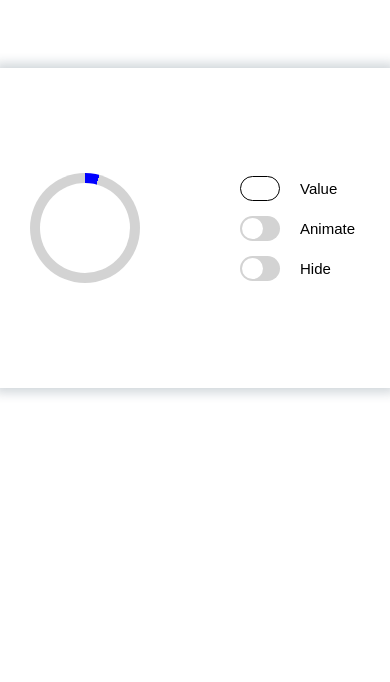
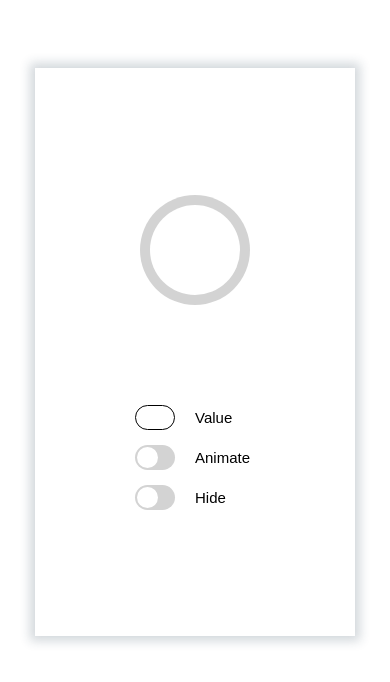
Before and after one commit to Rubyroido/progress-bar-block, a plain HTML site: page index.html in a window 390 px wide. Shown: the part 132-814 px from the top of the page. Drawn offline with Linux system fonts and the light colour scheme.

Commit message:
добавил адаптив для альбомной ориентации

```diff
--- a/style.css
+++ b/style.css
@@ -11,10 +11,11 @@
   margin: 0;
   padding: 15px;
   width: 100vw;
-  max-width: 568px;
+  max-width: 320px;
   height: 100vh;
-  max-height: 320px;
+  max-height: 568px;
   display: flex;
+  flex-direction: column;
   gap: 100px;
   box-sizing: border-box;
   justify-content: center;
@@ -22,12 +23,20 @@
   box-shadow: 0px 0px 10px 5px rgba(34, 60, 80, 0.2);
 }
 
+@media (orientation: landscape) {
+  .progress {
+    max-width: 568px;
+    max-height: 320px;
+    flex-direction: row;
+  }
+}
+
 .progress-bar {
   width: 110px;
   height: 110px;
   border-radius: 50%;
   box-sizing: border-box;
-  background: conic-gradient(blue 15deg, lightgray 0deg);
+  background: conic-gradient(blue 0deg, lightgray 0deg);
   position: relative;
 }
 .progress-bar::before {
```
